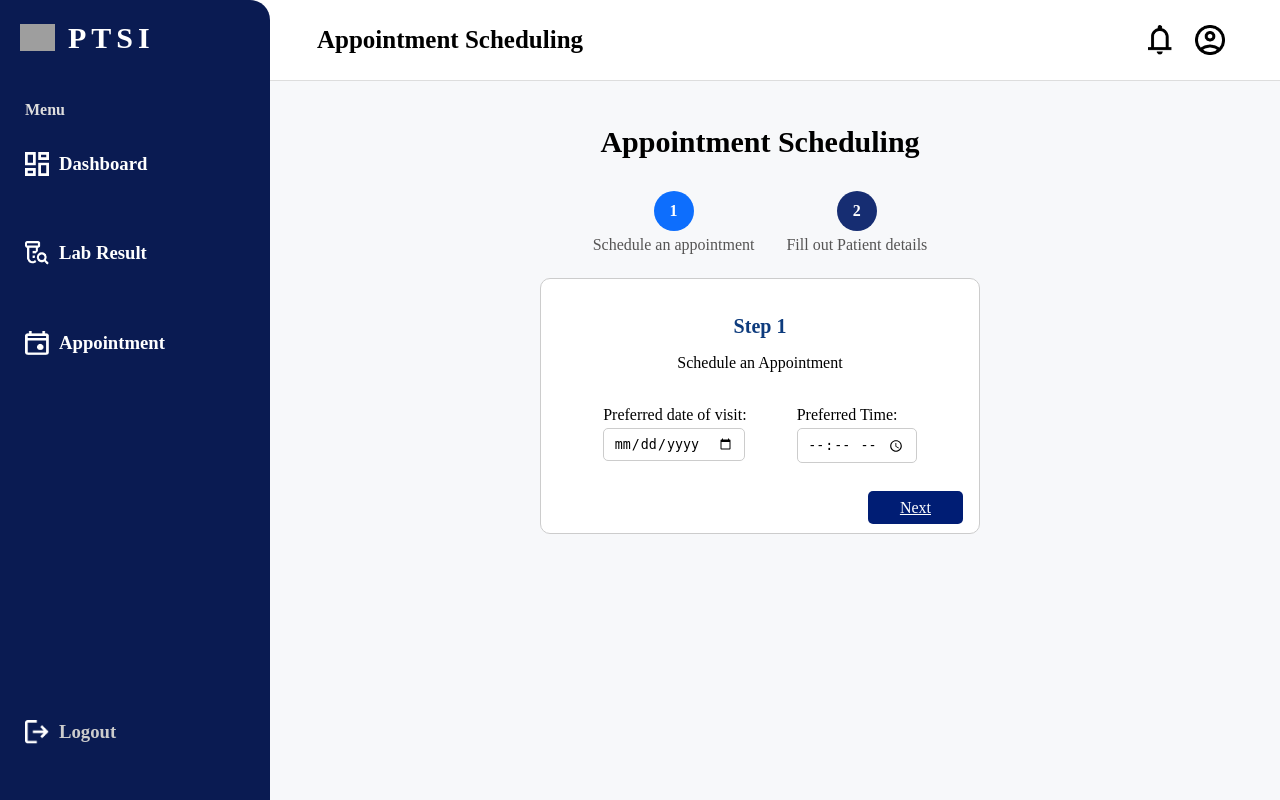
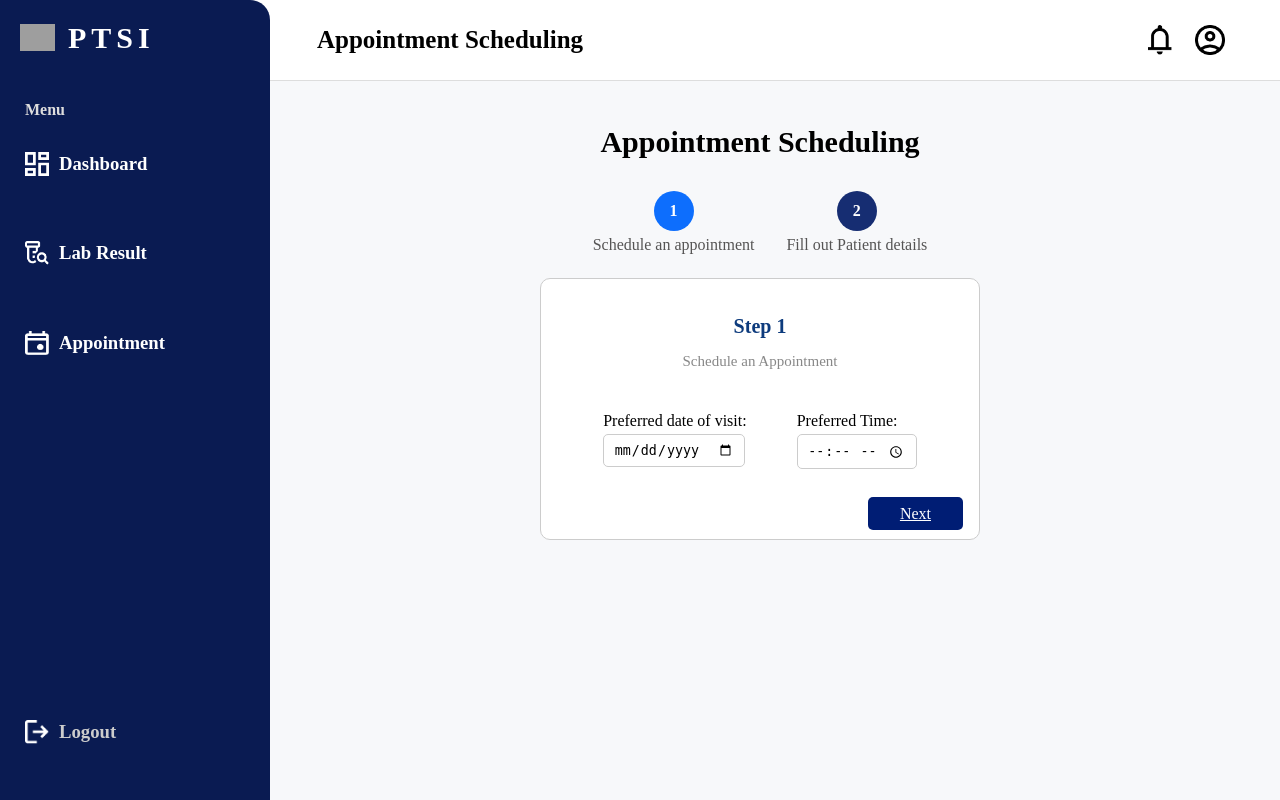
Before and after one commit to kristinejoybarrina/PTSI-Project, a PHP site: page /appointment.html in a window 1280 px wide. Run offline with PHP 8.4, Linux system fonts and the light colour scheme; some web fonts are replaced; grey boxes are pictures that could not be loaded.

Commit message:
add styling for step box paragraph in appointment form

```diff
--- a/appointment-style.css
+++ b/appointment-style.css
@@ -232,6 +232,12 @@ h2 {
   margin-left: 200px;
   margin-right: 200px;
 }
+.step-box p {
+  font-size: 15px;
+  color: #888;
+  margin-bottom: 1.5rem;
+  text-align: center;
+}
 
 .step-box h3 {
   color: #0d3b7d;
```
